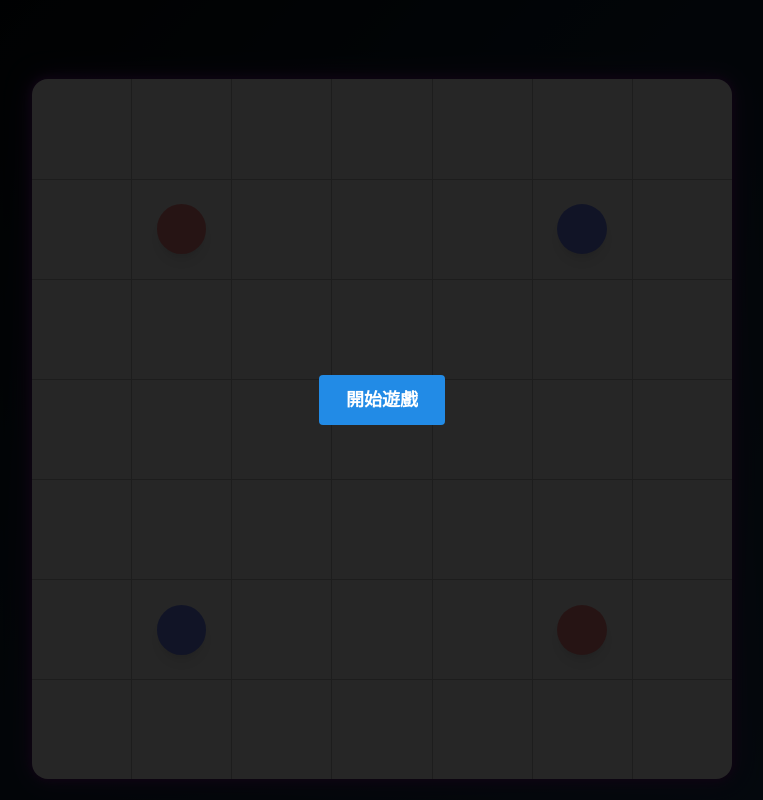
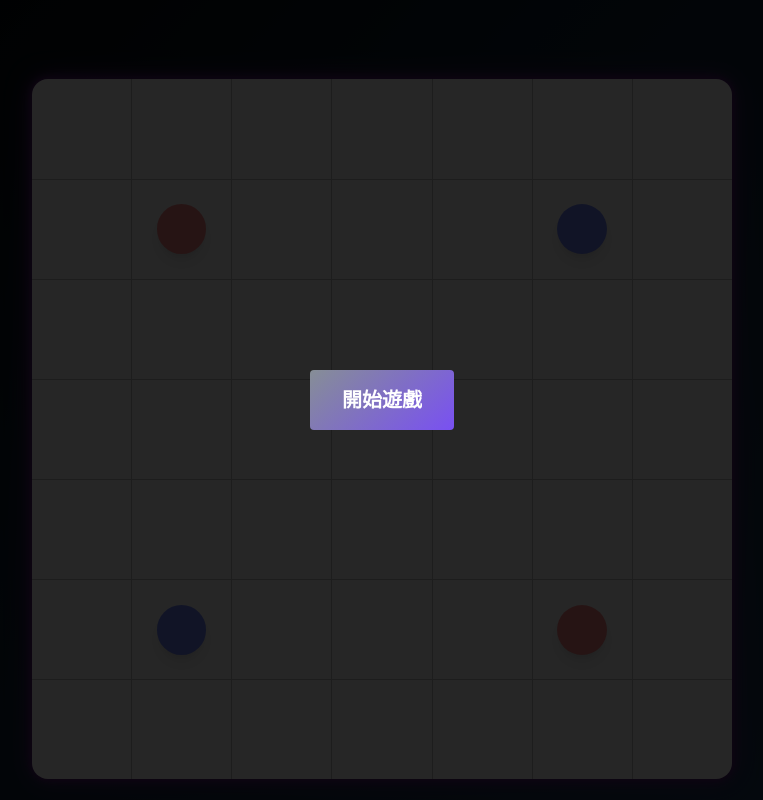
Before and after one commit to tdksr0505/wall-go, a React (Vite) app: page / in a window 1280 px wide. Shown: the whole page, without its empty margins (258-1021 px from the left). Built offline with nearby package versions, Linux system fonts and the light colour scheme.

Commit message:
style: update start button appearance

```diff
--- a/src/components/GamePrompt.tsx
+++ b/src/components/GamePrompt.tsx
@@ -25,7 +25,7 @@ export default function GamePrompt({ onRestartClick }: { onRestartClick: () => v
   const territoryCounts = getTerritoryCounts(territories)
   if (gamePhase === GamePhase.Start) return
   return (
-    <div className="flex justify-center items-center gap-10">
+    <div className="flex justify-center items-center gap-5">
       <div className="flex justify-center items-center gap-1 bg-white rounded-lg p-2 w-[60px]">
         <div className="w-[20px] h-[20px] rounded-full bg-red"></div>
         <div>{territoryCounts.red}</div>
@@ -37,7 +37,11 @@ export default function GamePrompt({ onRestartClick }: { onRestartClick: () => v
           <span>{actionPrompt}</span>
         </div>
       )}
-      {gamePhase === GamePhase.GameOver && <Button onClick={onRestartClick}>重新開始</Button>}
+      {gamePhase === GamePhase.GameOver && (
+        <Button variant="gradient" gradient={{ from: 'gray', to: 'violet', deg: 139 }} onClick={onRestartClick}>
+          重新開始
+        </Button>
+      )}
       <div className="flex justify-center items-center gap-1 bg-white rounded-lg p-2 w-[60px]">
         <div className="w-[20px] h-[20px] rounded-full bg-blue"></div>
         <div>{territoryCounts.blue}</div>
--- a/src/components/StartOverlay.tsx
+++ b/src/components/StartOverlay.tsx
@@ -8,7 +8,12 @@ export default function StartOverlay({ onStartClick }: StartOverlayProps) {
     <>
       <Overlay color="#000" backgroundOpacity={0.85}>
         <div className="w-full h-full flex justify-center items-center">
-          <Button size="lg" onClick={onStartClick}>
+          <Button
+            variant="gradient"
+            onClick={onStartClick}
+            size="xl"
+            gradient={{ from: 'gray', to: 'violet', deg: 139 }}
+          >
             開始遊戲
           </Button>
         </div>
```
